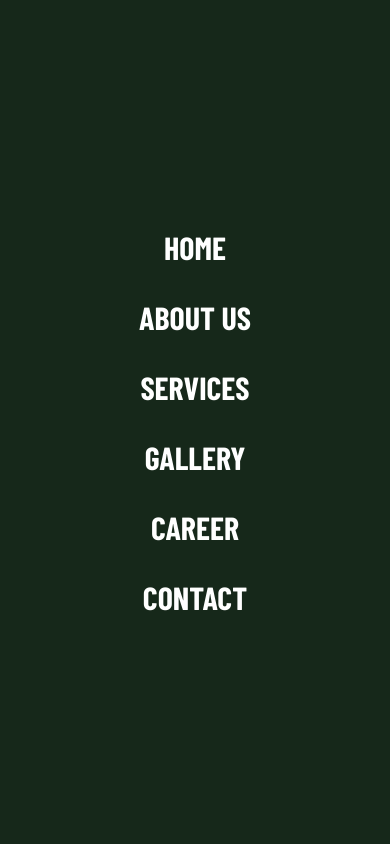
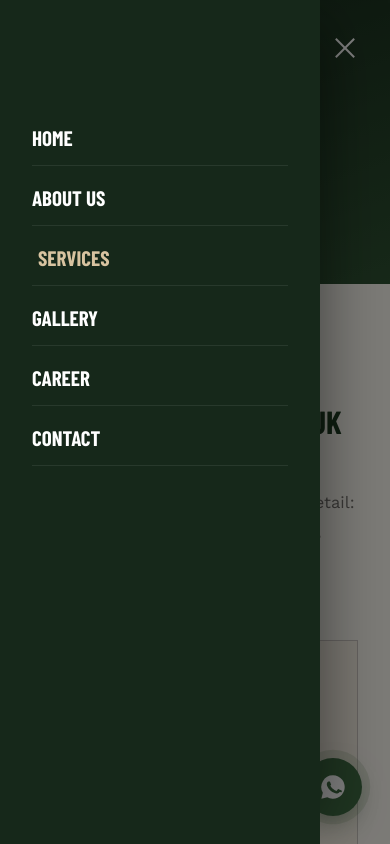
Before and after one commit to fridoustin/irja-express-logistic, a Next.js app: page /services in a window 390 px wide. Both pictures are taken after a click on the button "Buka menu". Shown: the top 844 px of the page. Built offline with nearby package versions, Linux system fonts and the light colour scheme; a web font is replaced by a local one.

Commit message:
feat: improve responsive sidebar navigation

```diff
--- a/src/app/globals.css
+++ b/src/app/globals.css
@@ -240,6 +240,15 @@ header.site-header.scrolled .brand img {
   background: #fff;
   transition: 0.35s var(--ease);
   display: block;
+}
+.burger.open span:nth-child(1) {
+  transform: translateY(7px) rotate(45deg);
+}
+.burger.open span:nth-child(2) {
+  opacity: 0;
+}
+.burger.open span:nth-child(3) {
+  transform: translateY(-7px) rotate(-45deg);
 }
 
 /* ===== HERO ===== */
@@ -939,29 +948,58 @@ footer ul a:hover {
   }
 }
 
-/* ===== MOBILE NAV ===== */
+/* ===== MOBILE NAV (right-side drawer) ===== */
+.mobile-nav-overlay {
+  position: fixed;
+  inset: 0;
+  background: rgba(0, 0, 0, 0.5);
+  z-index: 1040;
+  opacity: 0;
+  pointer-events: none;
+  transition: opacity 0.4s var(--ease);
+}
+.mobile-nav-overlay.open {
+  opacity: 1;
+  pointer-events: auto;
+}
 .mobile-nav {
   position: fixed;
-  inset: 0;
+  top: 0;
+  left: 0;
+  bottom: 0;
+  width: min(320px, 82vw);
   background: var(--green-900);
   z-index: 1050;
   display: flex;
   flex-direction: column;
-  align-items: center;
-  justify-content: center;
-  gap: 32px;
-  transform: translateY(-100%);
-  transition: transform 0.5s var(--ease);
+  align-items: flex-start;
+  justify-content: flex-start;
+  gap: 4px;
+  padding: 110px 32px 40px;
+  box-shadow: 24px 0 60px -24px rgba(0, 0, 0, 0.5);
+  transform: translateX(-100%);
+  transition: transform 0.45s var(--ease);
 }
 .mobile-nav.open {
-  transform: translateY(0);
+  transform: translateX(0);
 }
 .mobile-nav a {
+  width: 100%;
+  padding: 15px 0;
+  border-bottom: 1px solid rgba(255, 255, 255, 0.08);
   font-family: var(--font-display), sans-serif;
-  font-size: 32px;
+  font-size: 21px;
   font-weight: 700;
   text-transform: uppercase;
   color: #fff;
+  transition:
+    color 0.3s var(--ease),
+    padding-left 0.3s var(--ease);
+}
+.mobile-nav a:hover,
+.mobile-nav a.active {
+  color: var(--tan-300);
+  padding-left: 6px;
 }
 
 /* ===== RESPONSIVE ===== */
@@ -985,7 +1023,7 @@ footer ul a:hover {
     row-gap: 44px;
   }
 }
-@media (max-width: 720px) {
+@media (max-width: 1024px) {
   nav,
   .header-cta .btn {
     display: none;
@@ -993,6 +1031,8 @@ footer ul a:hover {
   .burger {
     display: flex;
   }
+}
+@media (max-width: 720px) {
   .why-grid {
     grid-template-columns: 1fr;
   }
--- a/src/components/Header.tsx
+++ b/src/components/Header.tsx
@@ -36,6 +36,19 @@ export default function Header() {
     if (!window.location.hash) window.scrollTo(0, 0);
   }, [pathname]);
 
+  useEffect(() => {
+    document.body.style.overflow = mobileOpen ? "hidden" : "";
+    return () => {
+      document.body.style.overflow = "";
+    };
+  }, [mobileOpen]);
+
+  function isActive(href: string) {
+    if (href === "#contact") return false;
+    if (href === "/") return pathname === "/";
+    return pathname.startsWith(href);
+  }
+
   return (
     <>
       <header className={`site-header ${scrolled ? "scrolled" : ""}`}>
@@ -51,12 +64,7 @@ export default function Header() {
             <ul>
               {NAV_ITEMS.map((item) => (
                 <li key={item.href}>
-                  <Link
-                    href={item.href}
-                    className={
-                      item.href === "/" ? (pathname === "/" ? "active" : "") : pathname.startsWith(item.href) && item.href !== "#contact" ? "active" : ""
-                    }
-                  >
+                  <Link href={item.href} className={isActive(item.href) ? "active" : ""}>
                     {item.label}
                   </Link>
                 </li>
@@ -69,8 +77,9 @@ export default function Header() {
             </Link>
           </div>
           <button
-            className="burger"
-            aria-label="Buka menu"
+            className={`burger ${mobileOpen ? "open" : ""}`}
+            aria-label={mobileOpen ? "Tutup menu" : "Buka menu"}
+            aria-expanded={mobileOpen}
             onClick={() => setMobileOpen((v) => !v)}
           >
             <span />
@@ -80,9 +89,19 @@ export default function Header() {
         </div>
       </header>
 
+      <div
+        className={`mobile-nav-overlay ${mobileOpen ? "open" : ""}`}
+        onClick={() => setMobileOpen(false)}
+        aria-hidden="true"
+      />
       <div className={`mobile-nav ${mobileOpen ? "open" : ""}`}>
         {NAV_ITEMS.map((item) => (
-          <Link key={item.href} href={item.href} onClick={() => setMobileOpen(false)}>
+          <Link
+            key={item.href}
+            href={item.href}
+            className={isActive(item.href) ? "active" : ""}
+            onClick={() => setMobileOpen(false)}
+          >
             {item.label}
           </Link>
         ))}
```
